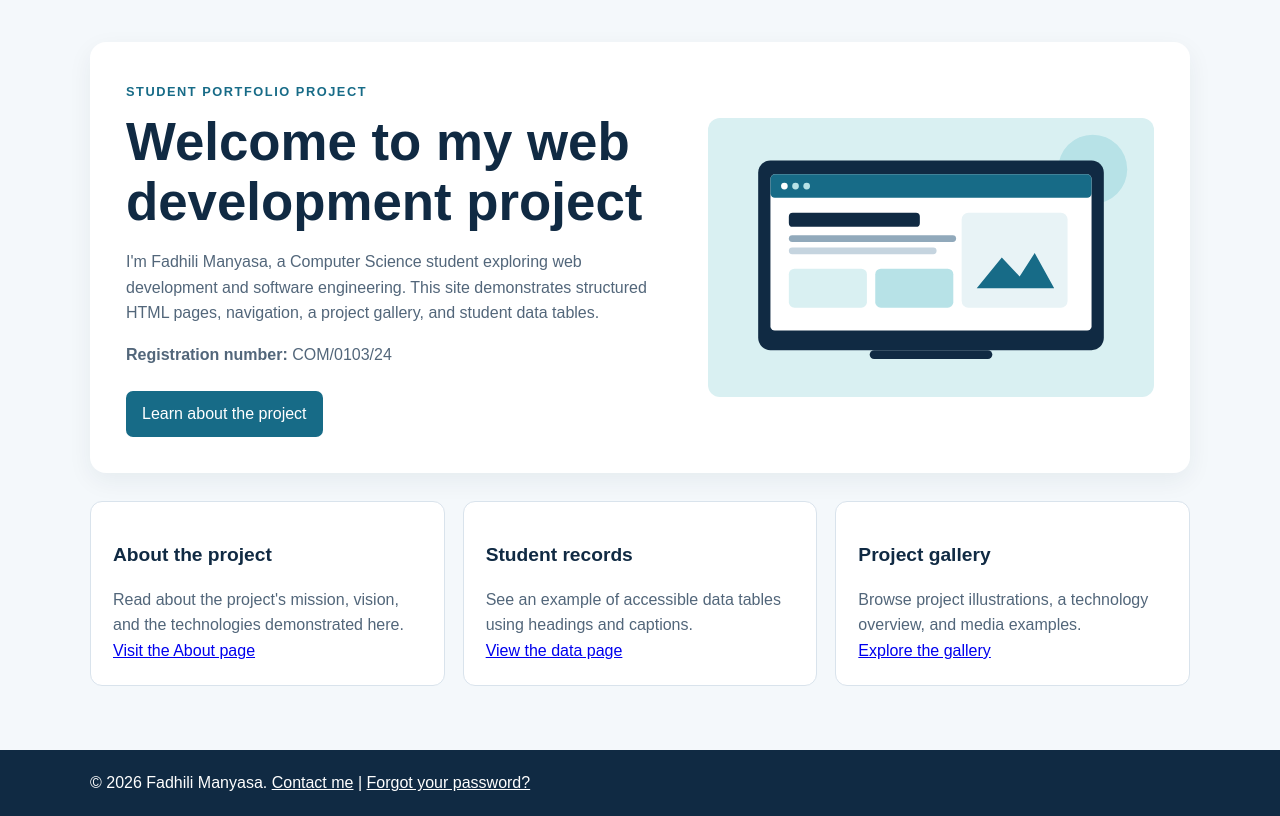
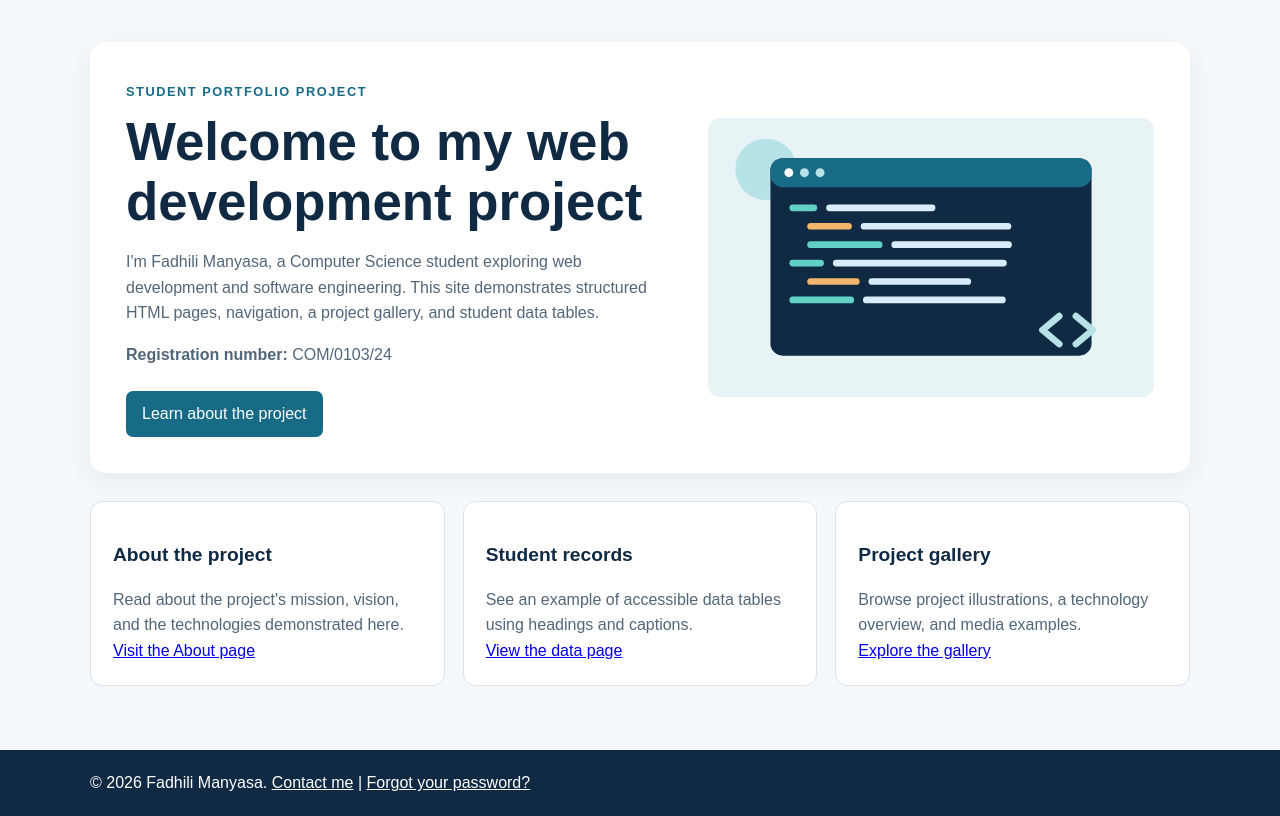
Before and after one commit to manyasafadhili-tech/csc2130-project, a plain HTML site: page index.html in a window 1280 px wide. Shown: the part 86-902 px from the top of the page. Drawn offline with Linux system fonts and the light colour scheme.

Commit message:
Use software illustration on welcome page
Co-authored-by: Copilot <223556219+Copilot@users.noreply.github.com>

```diff
--- a/index.html
+++ b/index.html
@@ -179,7 +179,7 @@
                 <p><strong>Registration number:</strong> COM/0103/24</p>
                 <a class="button" href="about.html">Learn about the project</a>
             </div>
-            <img src="gallery-web.svg" alt="Illustration of a responsive website displayed on a computer screen">
+            <img src="gallery-code.svg" alt="Illustration of software source code in a code editor">
         </section>
 
         <section class="features" aria-label="Project sections">
```
